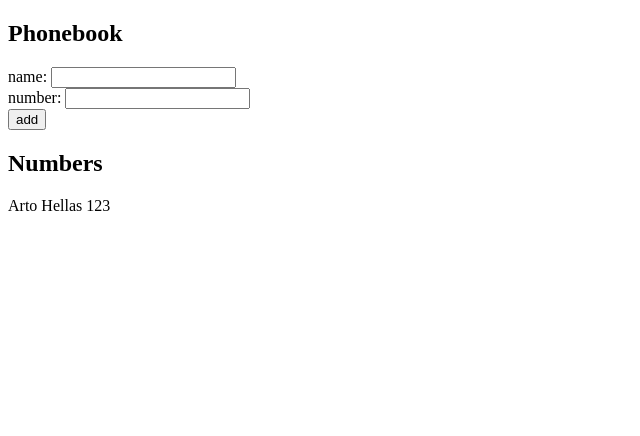
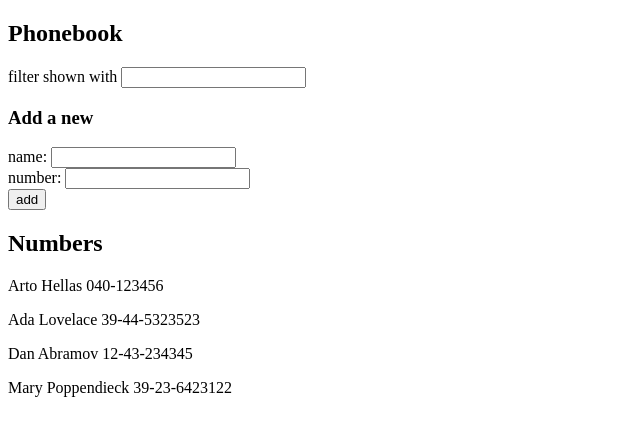
Before and after one commit to JuampiConejera/FullStackOpen, a React (Vite) app in the folder part2/thePhonebook/: page / in a window 1280 px wide. Shown: the top 436 px of the page, without its empty margins (0-640 px from the left). Built offline with nearby package versions, Linux system fonts and the light colour scheme.

Commit message:
commit exercise 2.9

```diff
--- a/part2/thePhonebook/src/App.jsx
+++ b/part2/thePhonebook/src/App.jsx
@@ -3,12 +3,14 @@
 
 const App = () => {
   const [persons, setPersons] = useState([
-    { name: 'Arto Hellas',
-      number: '123'
-     }
+    { name: 'Arto Hellas', number: '040-123456', id: 1 },
+    { name: 'Ada Lovelace', number: '39-44-5323523', id: 2 },
+    { name: 'Dan Abramov', number: '12-43-234345', id: 3 },
+    { name: 'Mary Poppendieck', number: '39-23-6423122', id: 4 }
   ])
   const [newName, setNewName] = useState('')
   const [newNumber, setNewNumber] = useState('')
+  const [filter, setFilter] = useState('')
 
 
   const addPersons = (e) => {
@@ -32,9 +34,22 @@
     setNewNumber(e.target.value)
   }
 
+  const handleFilterChange = (e) => {
+    console.log(e.target.value)
+    setFilter(e.target.value)
+  } //actualiza por cada cambio en el input
+
+  const personsToShow = persons.filter(person =>
+    person.name.toLowerCase().includes(filter.toLowerCase())
+  ) //formatea los nombres a minusculas y compara si {filter} esta dentro del nombre
+
   return (
     <div>
       <h2>Phonebook</h2>
+      <div>
+        filter shown with <input value={filter} onChange={handleFilterChange}/>
+      </div>
+      <h3>Add a new</h3>
       <form onSubmit={addPersons}>
         <div>
           name: <input value={newName} onChange={handleNameChange}/>
@@ -47,7 +62,7 @@
         </div>
       </form>
       <h2>Numbers</h2>
-      {persons.map(persons =>
+      {personsToShow.map(persons =>
         <List key={persons.name} person={persons} />
       )}
     </div>
```
